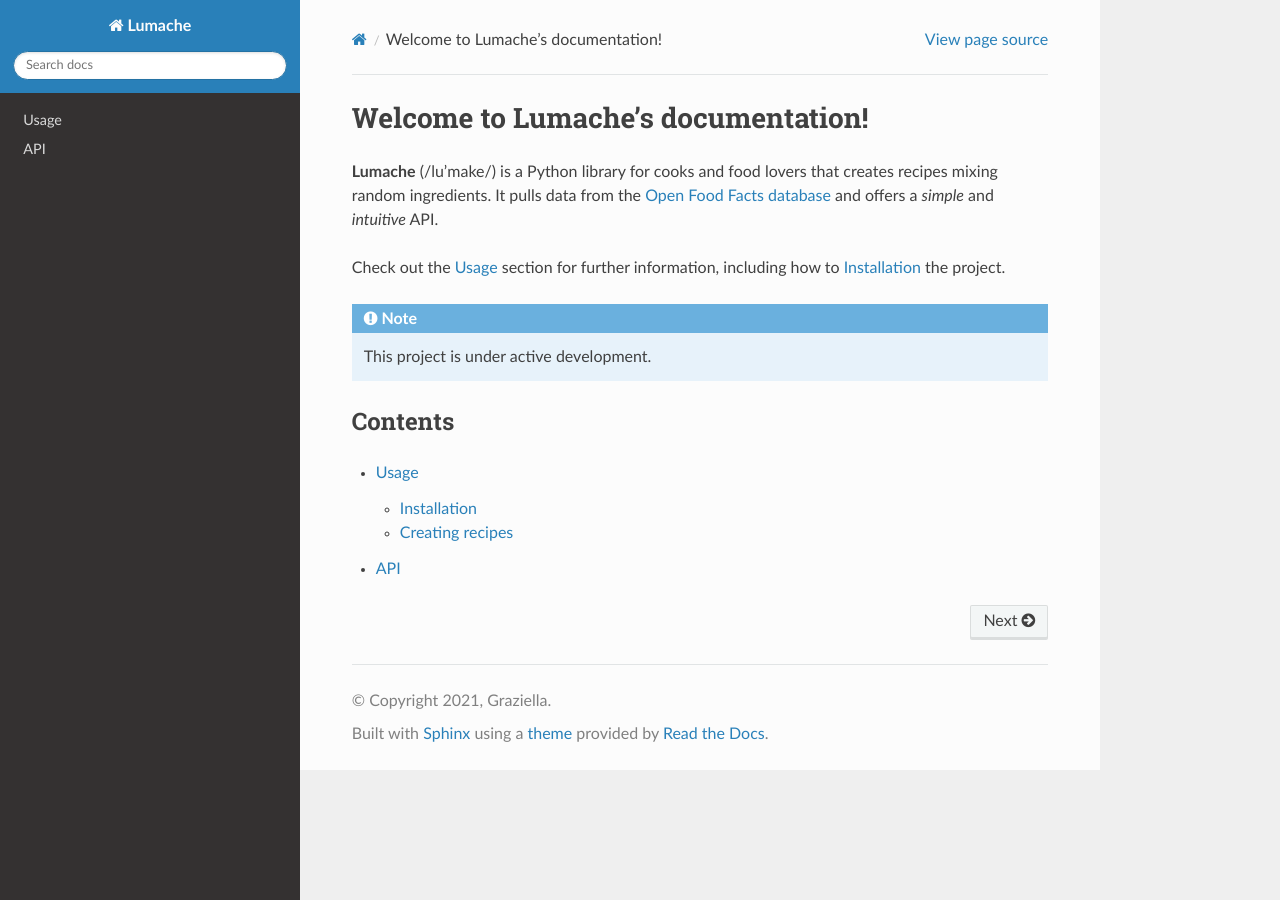
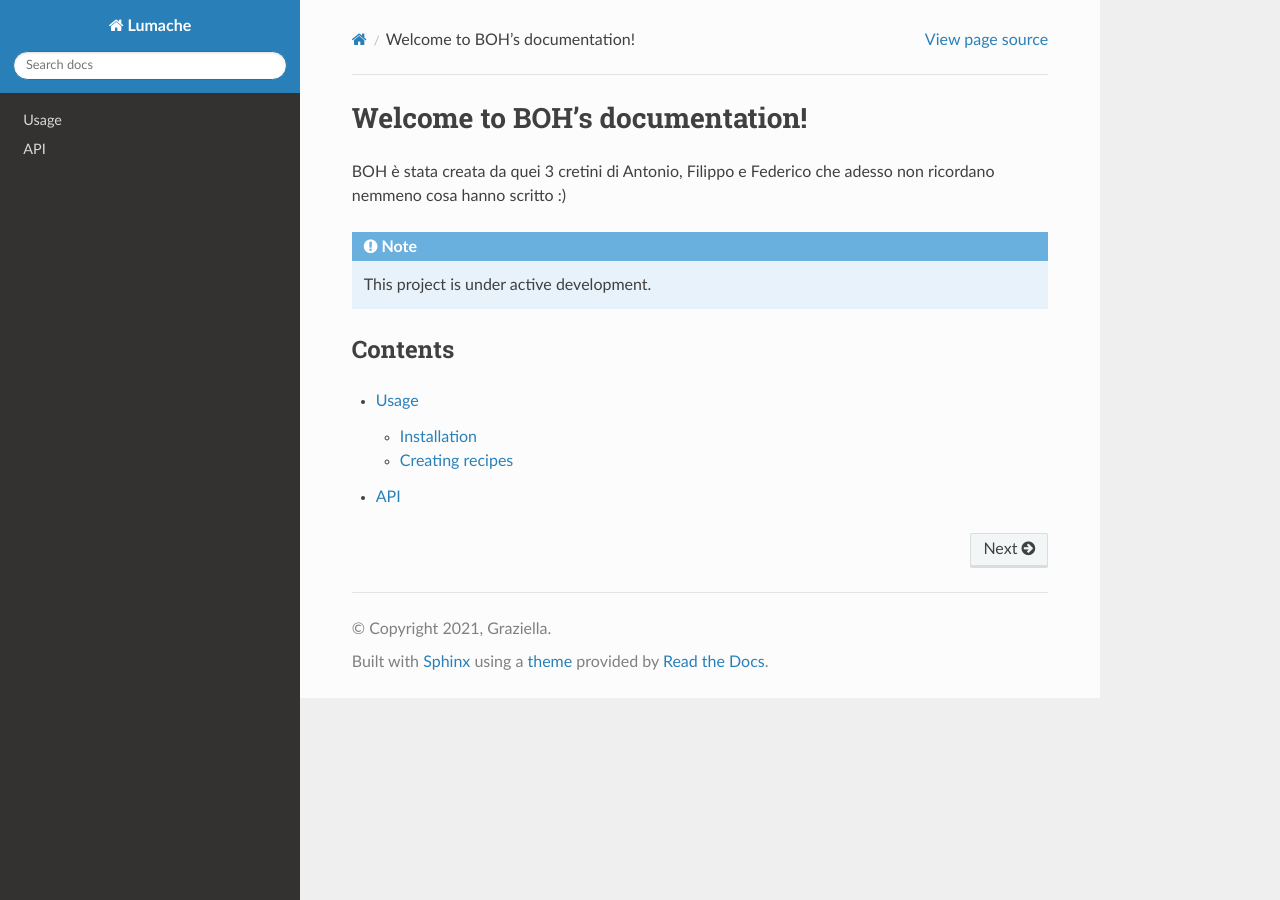
Before and after one commit to antoniopurificato/esempio_banale, a Sphinx documentation site: the page built from docs/source/index.rst, in a window 1280 px wide. Built offline with Sphinx 7.4.7 and the Read the Docs theme 3.1.0, drawn with Linux system fonts in a browser that asks for light colours.

Commit message:
Update index.rst

```diff
--- a/docs/source/index.rst
+++ b/docs/source/index.rst
@@ -1,13 +1,7 @@
-Welcome to Lumache's documentation!
+Welcome to BOH's documentation!
 ===================================
 
-**Lumache** (/lu'make/) is a Python library for cooks and food lovers
-that creates recipes mixing random ingredients.
-It pulls data from the `Open Food Facts database <https://world.openfoodfacts.org/>`_
-and offers a *simple* and *intuitive* API.
-
-Check out the :doc:`usage` section for further information, including
-how to :ref:`installation` the project.
+BOH è stata creata da quei 3 cretini di Antonio, Filippo e Federico che adesso non ricordano nemmeno cosa hanno scritto :)
 
 .. note::
 
```
